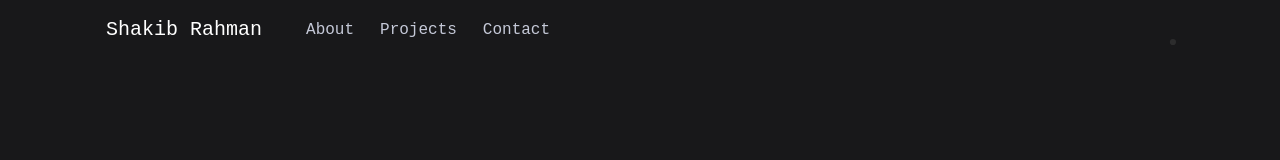
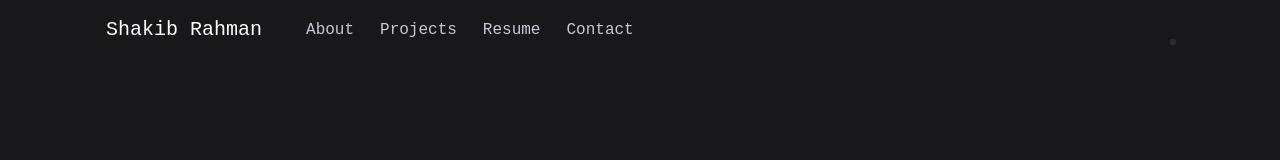
Before and after one commit to cakoshakib/personal-site, a React (Create React App) app: page / in a window 1280 px wide. Shown: the top 160 px of the page. Built offline with nearby package versions, Linux system fonts and the light colour scheme.

Commit message:
tab for resume

```diff
--- a/src/App.tsx
+++ b/src/App.tsx
@@ -85,11 +85,9 @@ const Navigation = () => {
           <Nav.Link href="/projects" as="span">
             <Link to="/projects">Projects</Link>
           </Nav.Link>
-          {/* <Nav.Link href="/resume" as="span">
-            <a href="https://drive.google.com/file/d/162OgcVDWeylfIV-lOUOwhgC_IHzifI2C/view">
-              Resume
-            </a>
-          </Nav.Link> */}
+          <Nav.Link as="span">
+            <a href="/Resume.pdf" target="_blank" rel="noopener noreferrer">Resume</a>
+          </Nav.Link>
           <Nav.Link href="/contact" as="span">
             <Link to="/contact">Contact</Link>
           </Nav.Link>
@@ -117,14 +115,10 @@ const App = () => {
               <Contact />
             </div>
           </Route>
-          {/* <Route
-            path="/resume"
-            component={() => {
-              window.location.href =
-                "https://drive.google.com/file/d/162OgcVDWeylfIV-lOUOwhgC_IHzifI2C/view";
-              return null;
-            }}
-          ></Route> */}
+          <Route path="/resume" render={() => {
+            window.location.href = "/Resume.pdf";
+            return null;
+          }} />
           <Route path="/">
             <div className="d-flex flex-column min-vh-90 justify-content-center align-items-center">
               <Landing />
```
Also changed, not shown: 2 other files (tests, documents, lock files or other folders).
